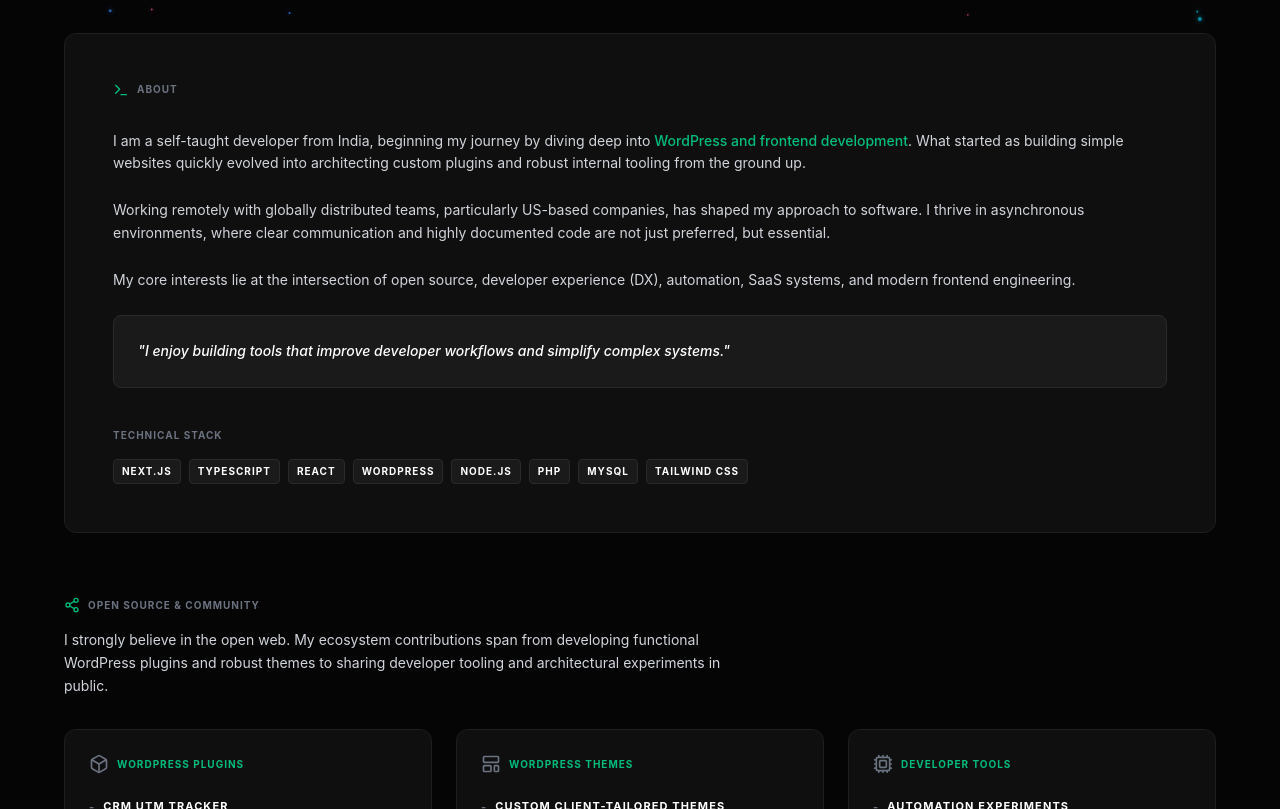
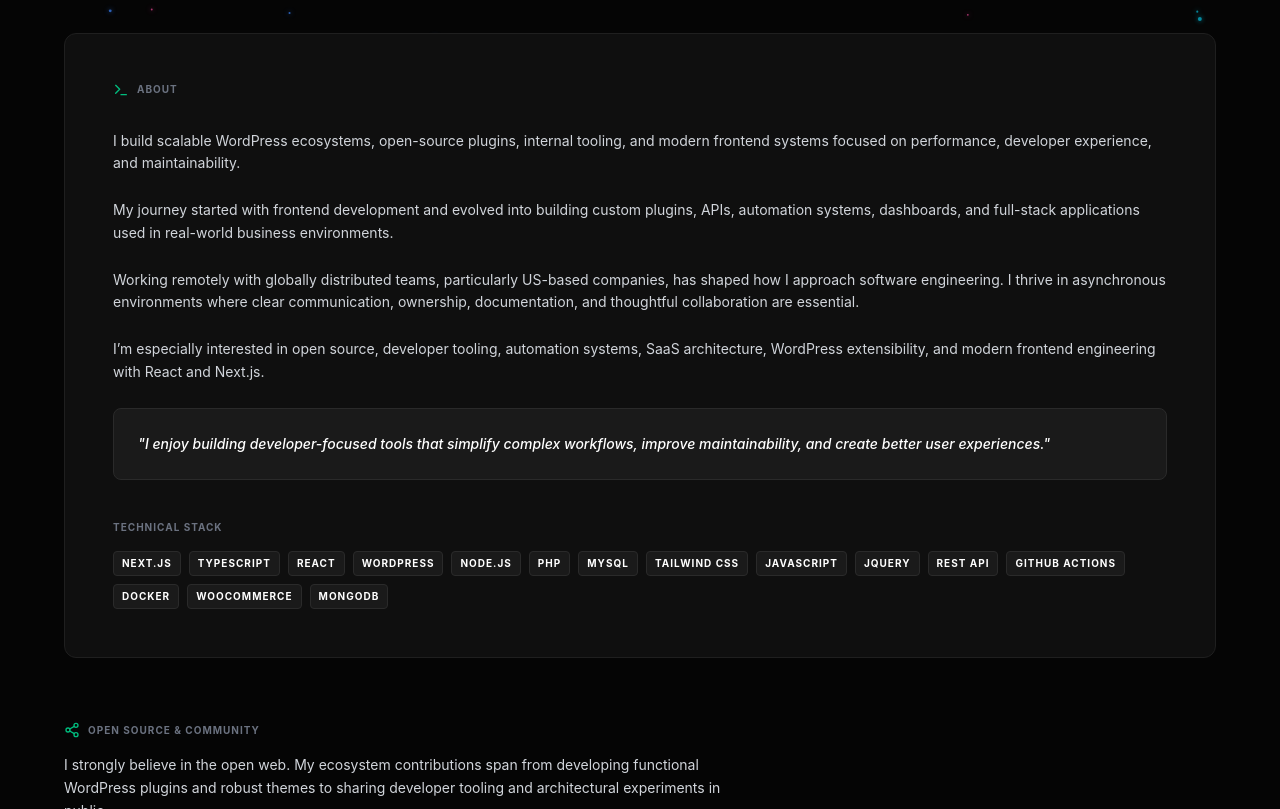
Before and after one commit to KunalPareek21/kunal-pareek-portfolio, a Next.js app: page / in a window 1280 px wide. Shown: the part 600-1409 px from the top of the page. Built offline with nearby package versions, Linux system fonts and the light colour scheme; no server answers.

Commit message:
chore: update about section content and tech stack

```diff
--- a/components/sections/About.tsx
+++ b/components/sections/About.tsx
@@ -18,19 +18,22 @@ export function About() {
 
         <div className="space-y-6 text-sm leading-relaxed max-w-full" style={{ color: 'var(--text-secondary)' }}>
           <p>
-            I am a self-taught developer from India, beginning my journey by diving deep into <span className="text-emerald-500 font-medium">WordPress and frontend development</span>. What started as building simple websites quickly evolved into architecting custom plugins and robust internal tooling from the ground up.
+            I build scalable WordPress ecosystems, open-source plugins, internal tooling, and modern frontend systems focused on performance, developer experience, and maintainability.
           </p>
           <p>
-            Working remotely with globally distributed teams, particularly US-based companies, has shaped my approach to software. I thrive in asynchronous environments, where clear communication and highly documented code are not just preferred, but essential.
+            My journey started with frontend development and evolved into building custom plugins, APIs, automation systems, dashboards, and full-stack applications used in real-world business environments.
           </p>
           <p>
-            My core interests lie at the intersection of open source, developer experience (DX), automation, SaaS systems, and modern frontend engineering.
+            Working remotely with globally distributed teams, particularly US-based companies, has shaped how I approach software engineering. I thrive in asynchronous environments where clear communication, ownership, documentation, and thoughtful collaboration are essential.
+          </p>
+          <p>
+            I’m especially interested in open source, developer tooling, automation systems, SaaS architecture, WordPress extensibility, and modern frontend engineering with React and Next.js.
           </p>
           <p
             className="font-medium p-6 rounded-lg border italic"
             style={{ color: 'var(--text-primary)', backgroundColor: 'var(--card-secondary)', borderColor: 'var(--border-hover)' }}
           >
-            &quot;I enjoy building tools that improve developer workflows and simplify complex systems.&quot;
+            &quot;I enjoy building developer-focused tools that simplify complex workflows, improve maintainability, and create better user experiences.&quot;
           </p>
         </div>
 
--- a/lib/data/portfolio.ts
+++ b/lib/data/portfolio.ts
@@ -19,6 +19,13 @@ export const technicalStack = [
   "PHP",
   "MySQL",
   "Tailwind CSS",
+  "JavaScript",
+  "jQuery",
+  "REST API",
+  "GitHub Actions",
+  "Docker",
+  "WooCommerce",
+  "MongoDB",
 ] as const;
 
 export const openSourceCategories = [
```
